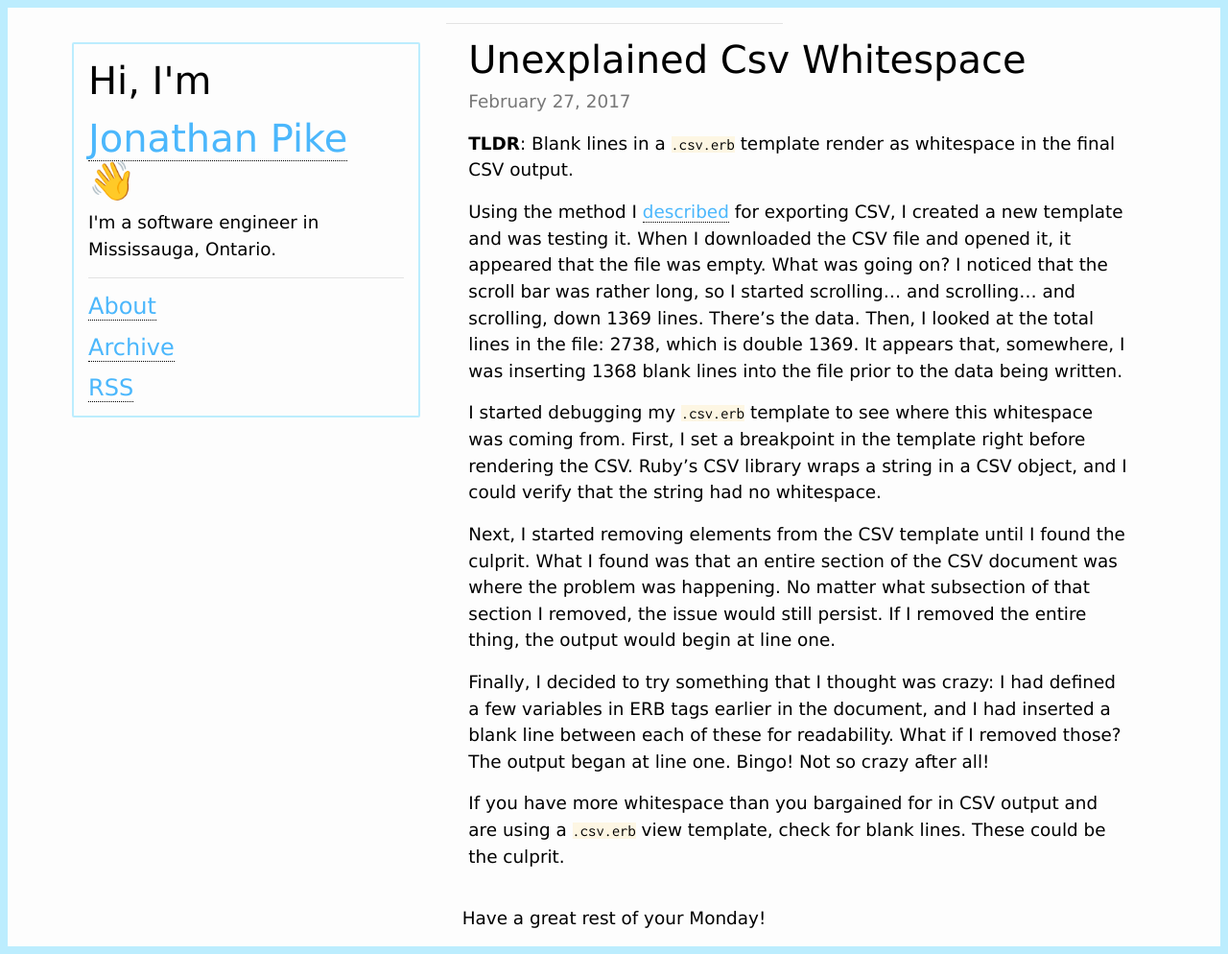
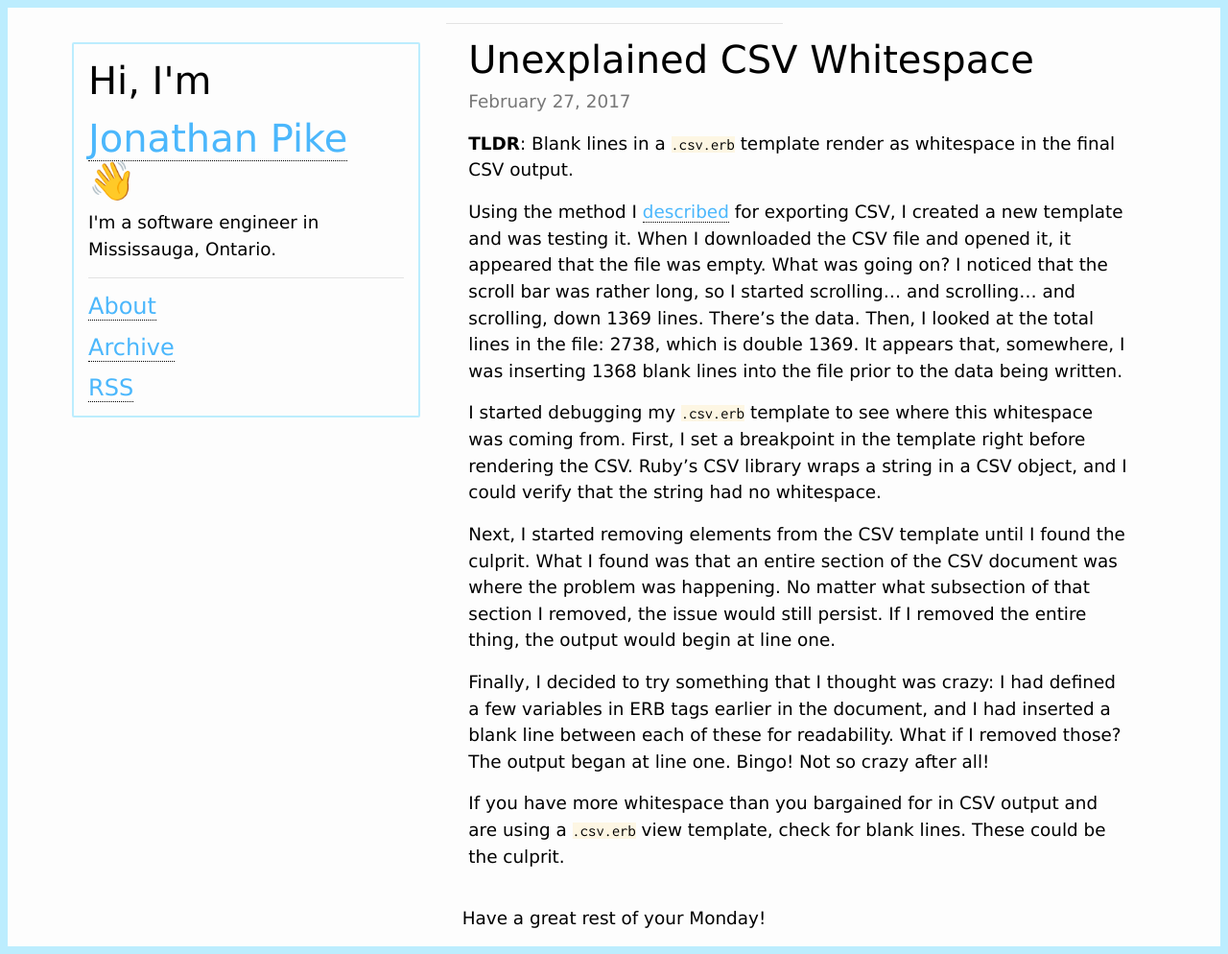
Before and after one commit to jonathanpike/jonathanpike.github.io, a Jekyll site: the page built from _posts/2017-02-27-Unexplained-CSV-Whitespace.md, in a window 1280 px wide. Shown: the whole page at 96% size. Built offline with Jekyll 4.4.1, drawn with Linux system fonts in a browser that asks for light colours.

Commit message:
Fix yaml front matter

```diff
--- a/_posts/2017-02-27-Unexplained-CSV-Whitespace.md
+++ b/_posts/2017-02-27-Unexplained-CSV-Whitespace.md
@@ -1,8 +1,8 @@
 ---
 layout: post
-Title: Unexplained CSV Whitespace
-Description: Have unexplained whitespace in your CSV output from Rails?  This may solve your problem!
-Date: 2017-02-27 14:30:00
+title: Unexplained CSV Whitespace
+description: Have unexplained whitespace in your CSV output from Rails?  This may solve your problem!
+date: 2017-02-27 14:30:00
 ---
 
 **TLDR**: Blank lines in a `.csv.erb` template render as whitespace in the final CSV output.
```
